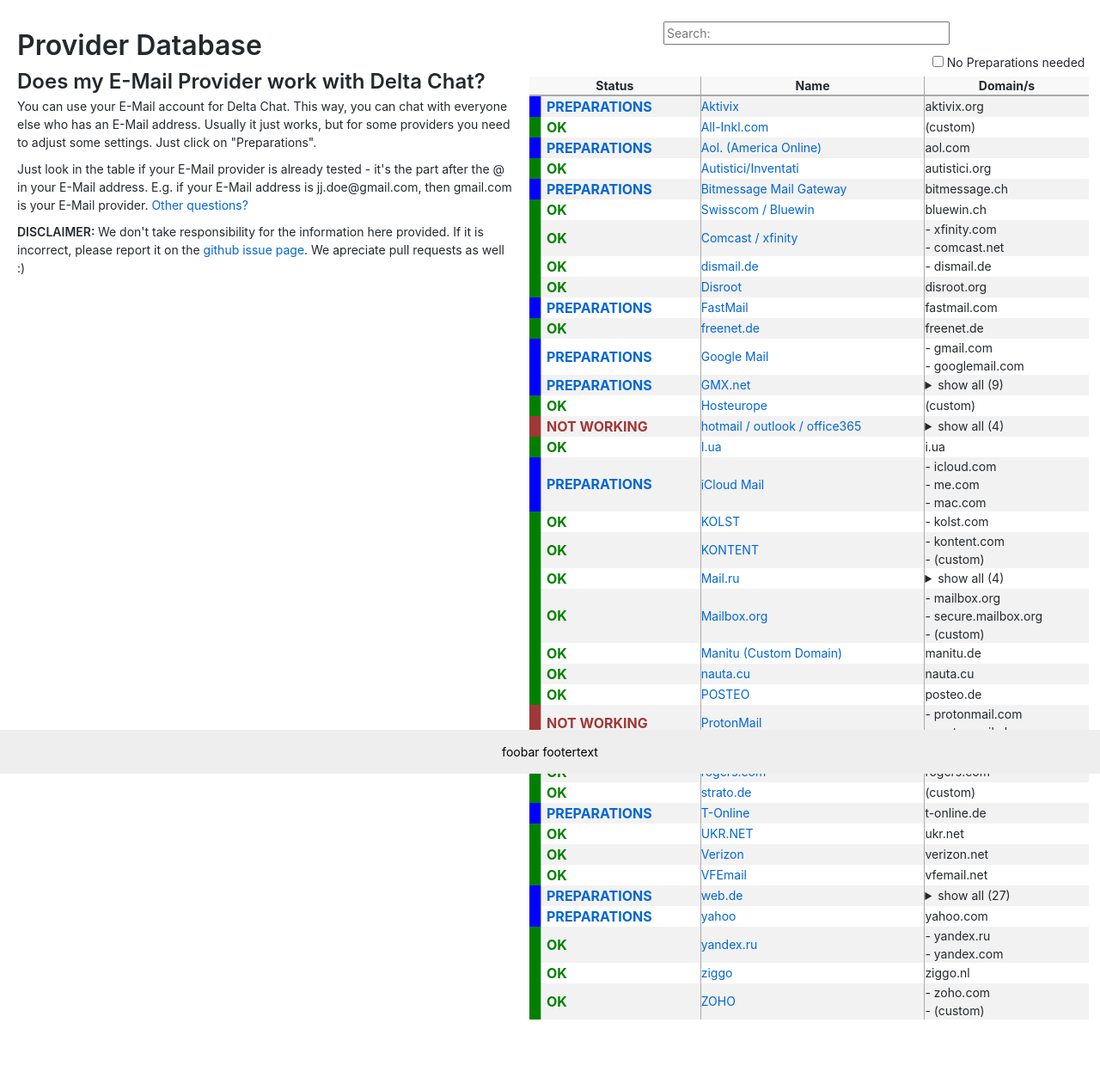
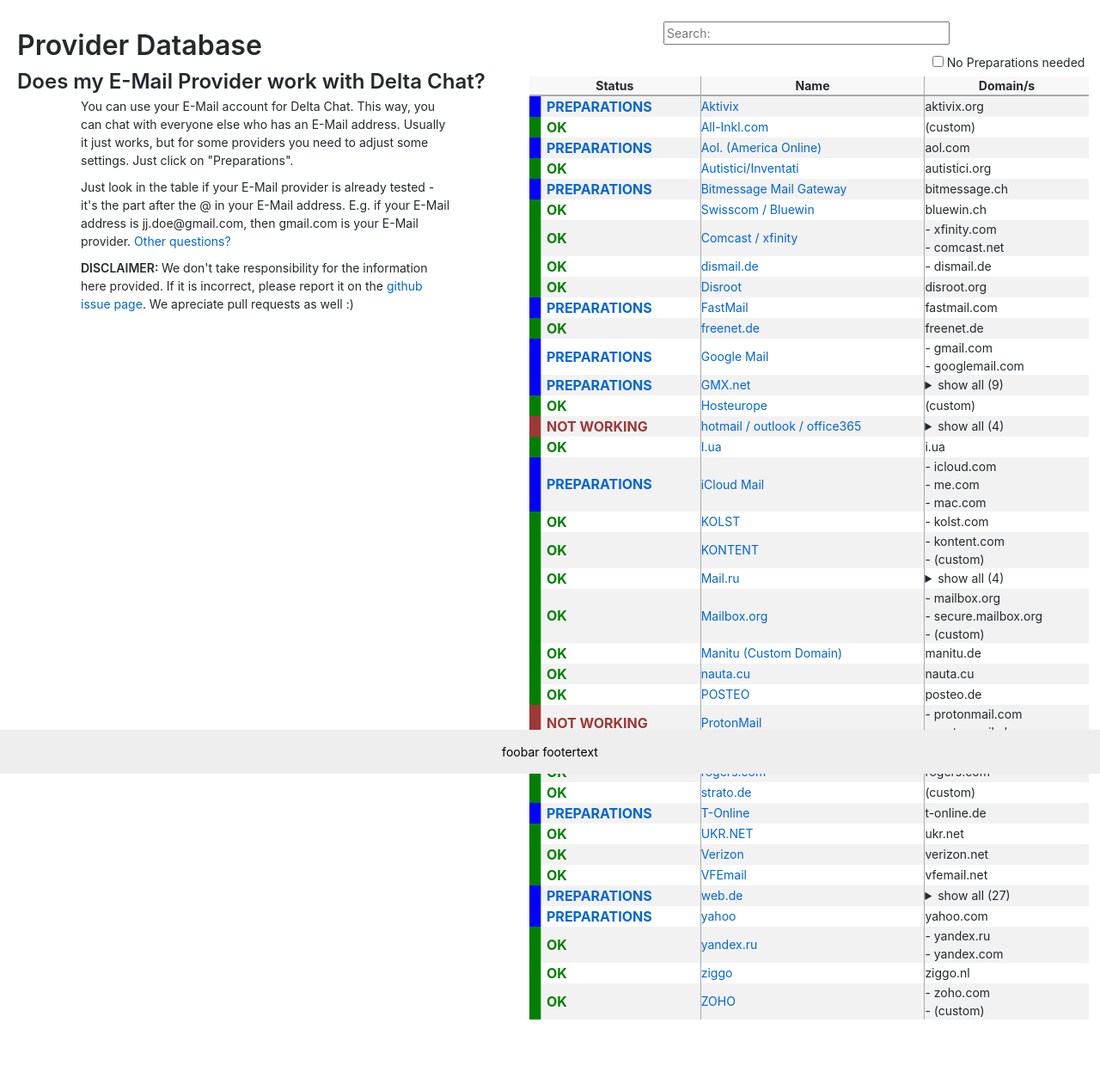
Before and after one commit to deltachat/provider-db, a Jekyll site: the page built from index.html, in a window 1280 px wide. Shown: the whole page at 86% size. Built offline with Jekyll 4.4.1, drawn with Linux system fonts in a browser that asks for light colours.

Commit message:
explanation text css

```diff
--- a/assets/styles.css
+++ b/assets/styles.css
@@ -290,3 +290,9 @@
         margin-left: 0px;
     }
 }
+
+.explanation-text {
+    width: 75%;
+    margin-right: 5em;
+    margin-left: auto;
+}
--- a/index.html
+++ b/index.html
@@ -21,6 +21,7 @@
 
     <h2>Does my E-Mail Provider work with Delta Chat?</h2>
 
+    <div class="explanation-text">
         <p>
 	You can use your E-Mail account for Delta Chat.
 	This way, you can chat with everyone else who has an E-Mail address.
@@ -44,6 +45,7 @@
             If it is incorrect, please report it on the <a href="https://github.com/deltachat/provider-db/issues" target="_blank">github issue page</a>.
             We apreciate pull requests as well :)
         </p>
+    </div>
     </main>
     <div class="table">
 
```
